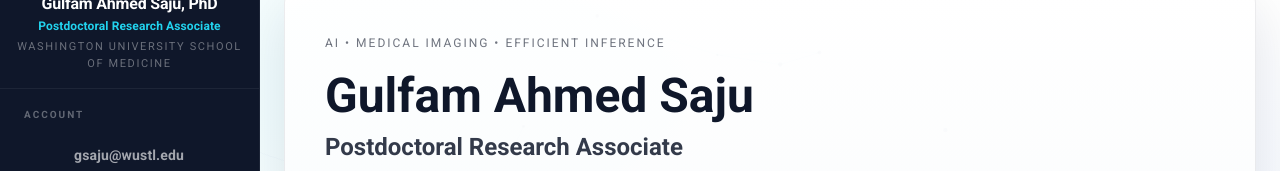
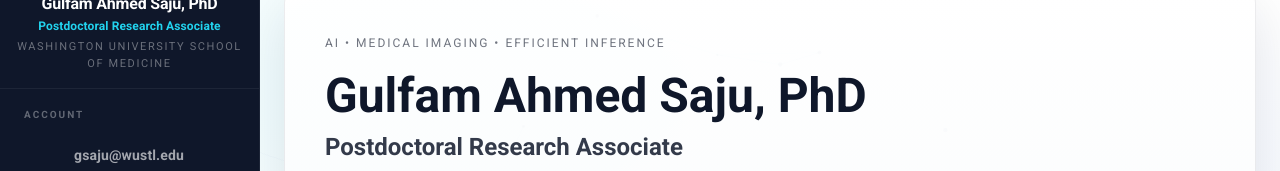
Before and after one commit to gulfam7/gulfam7.github.io, a React (Vite) app: page / in a window 1280 px wide. Shown: the part 133-304 px from the top of the page. Built offline with nearby package versions, Linux system fonts and the light colour scheme; some icons are missing.

Commit message:
Update name to include academic title

```diff
--- a/src/pages/HomePage.jsx
+++ b/src/pages/HomePage.jsx
@@ -35,7 +35,7 @@ function HomePage() {
   // WashU (approx. brand red used on many official assets)
   const WASHU_RED = '#A51417';
 
-  const name = 'Gulfam Ahmed Saju';
+  const name = 'Gulfam Ahmed Saju, PhD';
   const role = 'Postdoctoral Research Associate';
   const institution = 'Washington University School of Medicine';
 
```
